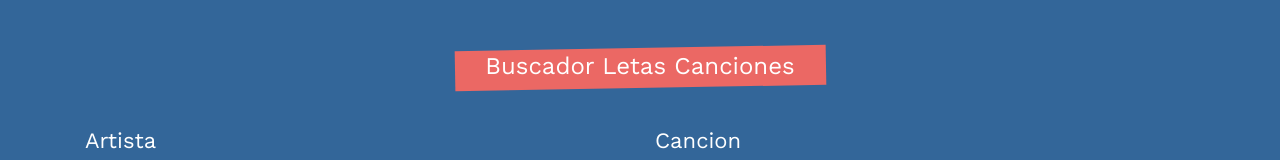
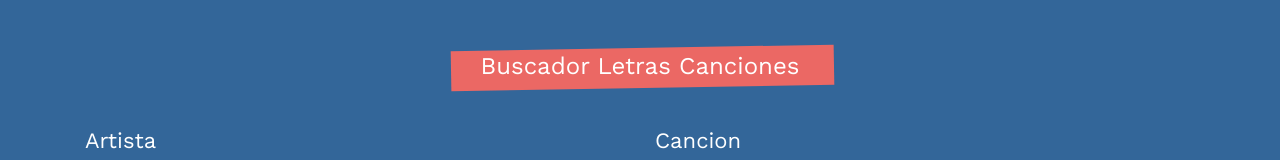
Before and after one commit to DavidRamirez92/searchSong, a React (Create React App) app: page / in a window 1280 px wide. Shown: the top 160 px of the page. Built offline with nearby package versions, Linux system fonts and the light colour scheme; a web font is replaced by a local one.

Commit message:
finish project

```diff
--- a/src/components/Formulario.jsx
+++ b/src/components/Formulario.jsx
@@ -39,7 +39,7 @@ const Formulario = ({guardarBusquedaLetra}) => {
                         className="col card text-white bg-transparent mb-5 pt-5 pb-2"
                         >
                             <fieldset>
-                                <legend className="text-center">Buscador Letas Canciones</legend>
+                                <legend className="text-center">Buscador Letras Canciones</legend>
                                 <div className="row">
                                     <div className="col-md-6">
                                         <div className="form-group">
```
